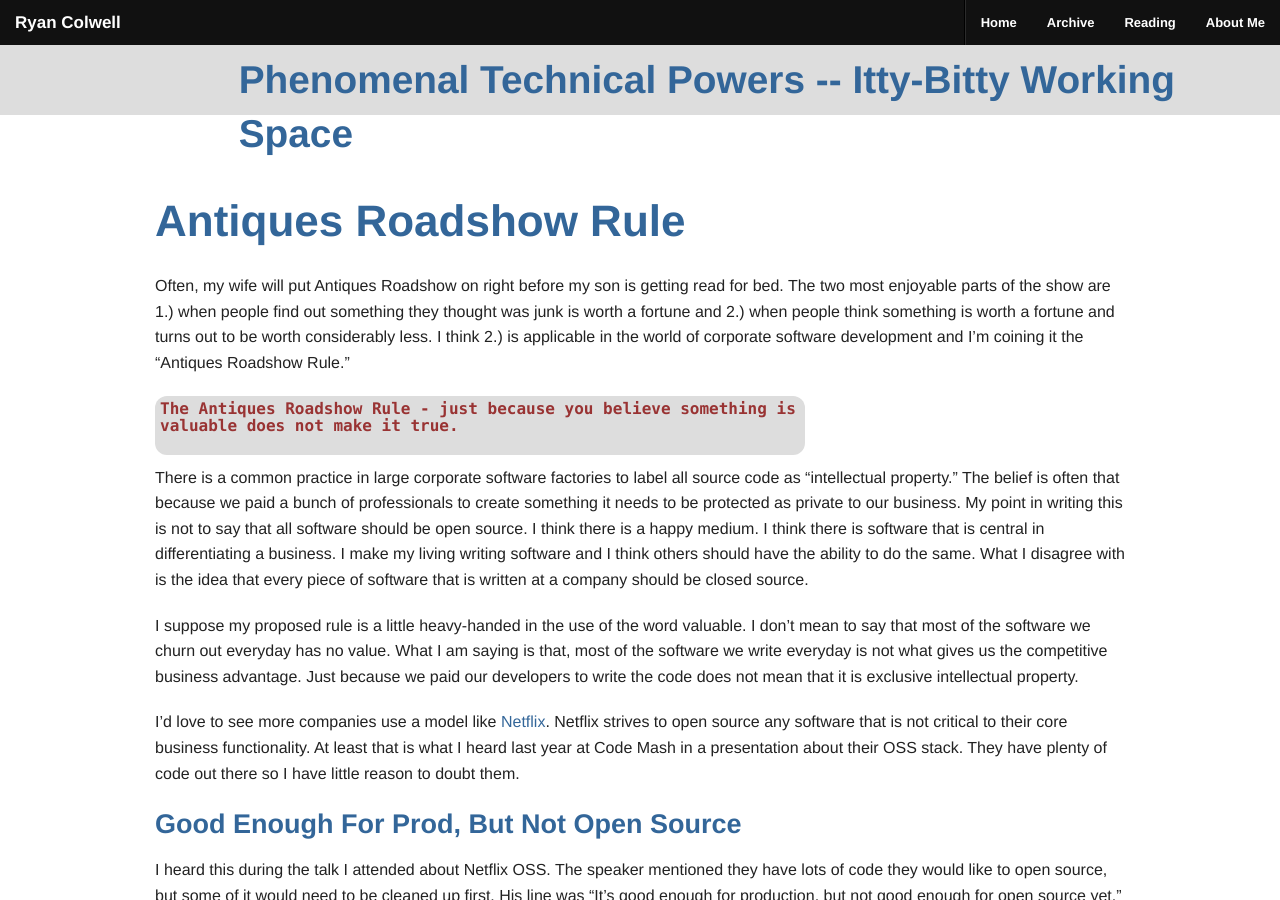
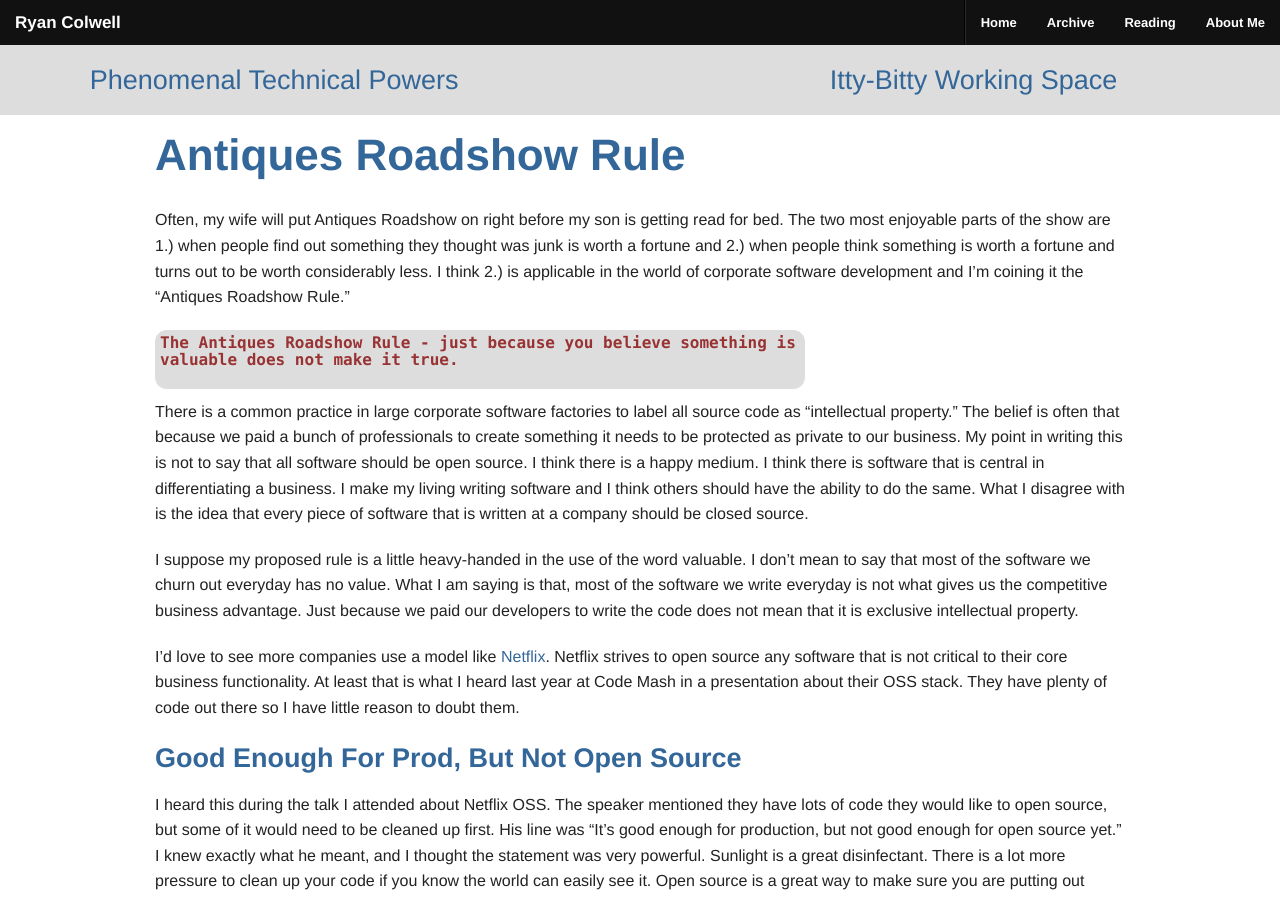
Before and after one commit to ryanco/ryanco.github.io, a Jekyll site: the page built from index.html, in a window 1280 px wide and 900 px high. Built offline with Jekyll 4.4.1, drawn with Linux system fonts in a browser that asks for light colours; nearby versions of some CDN libraries; Markdown is read by kramdown in place of the engine named in the settings.

Commit message:
Changing index and default styling.

```diff
--- a/_layouts/default.html
+++ b/_layouts/default.html
@@ -39,10 +39,22 @@
 		  </section>
 		</nav>
 		<!--Main Content Header -->
-	    <header class="header-bar header-font">
-			<div class="large-2 columns"></div>
-			<!-- <div class="large-11 columns"><h4 class="hide-for-small">{{ site.tagline }}</h4></div> -->
-			<div class="large-10 columns"><h4>{{ site.tagline}}</h4></div>
+	    <header class="header-bar hide-for-small">
+			<div class="header-font">
+				<div class="small-5 columns">
+					<div class="middle row">
+						<div class="small-1 columns"></div>
+						<div class="small-11 columns">Phenomenal Technical Powers</div>
+					</div>
+				</div>
+				<div class="small-2 columns text-center"></div>
+				<div class="small-5 columns">
+					<div class="middle row">
+						<div class="small-1 columns"></div>
+						<div class="small-11 columns">Itty-Bitty Working Space</div>
+					</div>
+				</div>
+			</div>
 	    </header>
 		<!-- Main Content Area -->
 		<div class="row">
@@ -51,11 +63,9 @@
 		<!-- Footer -->
 		<footer class="footer-bar footer-font hide-for-small">
 		  <div class="row">
-			<div class="small-6 large-centered columns">
-				<h4>
-					<img class="avatar" src="{{ site.url }}/img/site/Mcallister.png" alt="Captian Mcallister">
-					{{ site.footerline }}
-				</h4>
+			<div class="small-3 large-centered columns middle text-center">
+				<img class="avatar" src="{{ site.url }}/img/site/Mcallister.png" alt="Captian Mcallister">
+				{{ site.footerline }}
 			</div>
 		  </div>
 		</footer>
```
